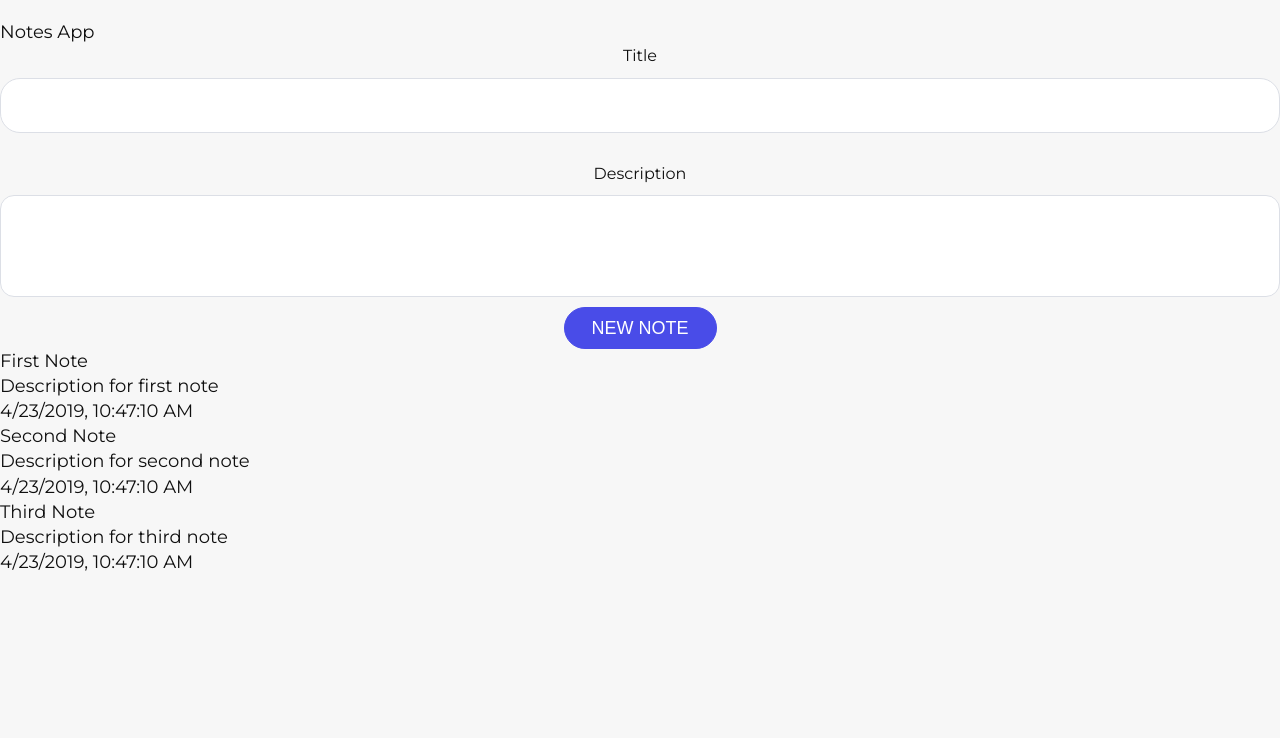
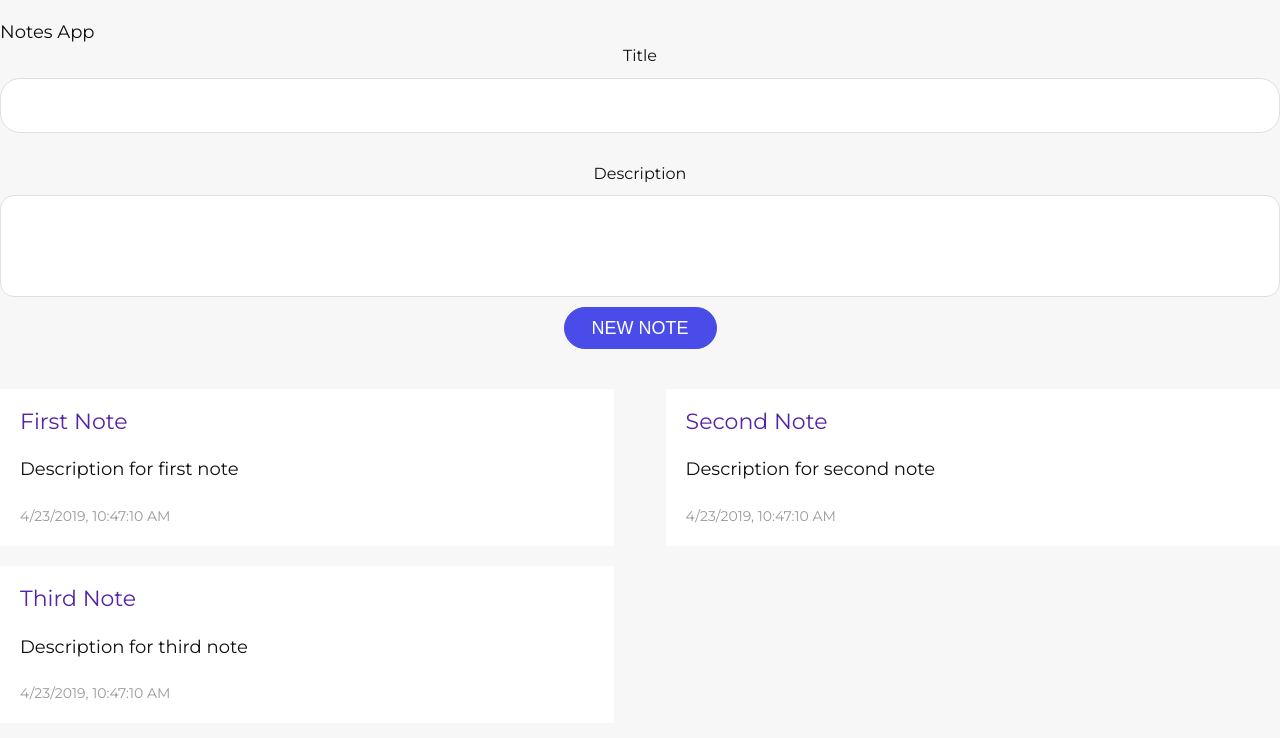
Before and after one commit to ilya-averin/VueNotesApp, a Vue app: page / in a window 1280 px wide. Shown: the top 738 px of the page. Built offline with nearby package versions, Linux system fonts and the light colour scheme.

Commit message:
Update App.vue

```diff
--- a/src/App.vue
+++ b/src/App.vue
@@ -12,19 +12,12 @@
             :note="note"
             @addNote="addNote"/>
 
+          <!-- note list -->
+					<notes
+						:notes="notes"
+					/>
 
-          <!-- note list -->
-          <div class="notes">
-            <div class="note" v-for="(note, index) in notes" :key="index">
-              <div class="note-header">
-                <p>{{ note.title }}</p>
-              </div>
-              <div class="note-body">
-                  <p>{{ note.descr }}</p>
-                  <span>{{ note.date }}</span>
-              </div>
-            </div>
-          </div>
+
         </div>
       </section>
 
@@ -35,10 +28,11 @@
 <script>
 import message from '@/components/Message.vue'
 import newNote from '@/components/NewNote.vue'
+import notes from '@/components/Notes.vue'
 
 export default {
   components: {
-    message, newNote
+    message, newNote, notes
   },
   data () {
     return {
```
